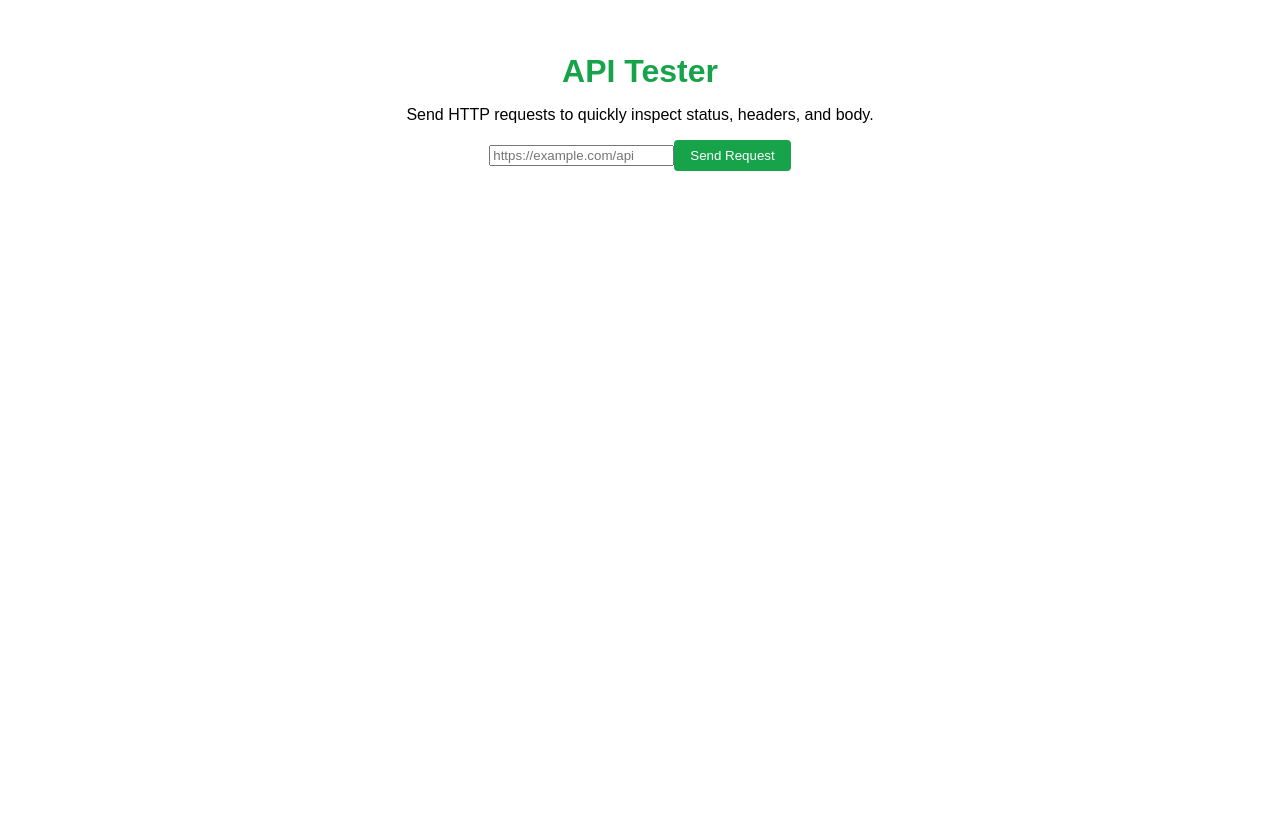
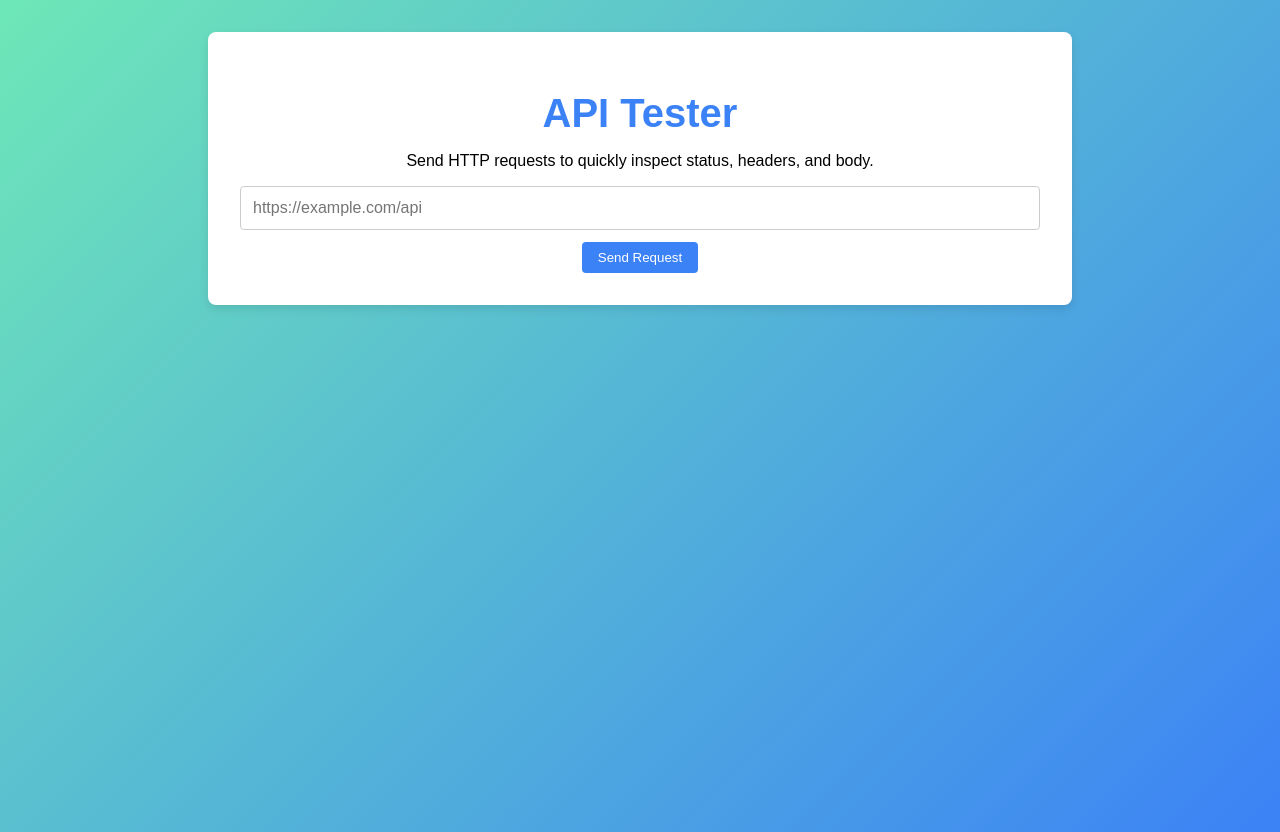
Before and after one commit to Ritwik-Shandilya/WebhookMirror, a React (Vite) app in the folder frontend/: page /api-test in a window 1280 px wide. Before the commit the page ends 800 px from the top, so only its background shows below. Built offline with nearby package versions, Linux system fonts and the light colour scheme.

Commit message:
style: enhance UI with vibrant theme

```diff
--- a/frontend/src/index.css
+++ b/frontend/src/index.css
@@ -2,44 +2,52 @@ body {
   font-family: Arial, sans-serif;
   margin: 0;
   padding: 0;
-  background-color: #fff;
+  min-height: 100vh;
+  background: linear-gradient(135deg, #6ee7b7, #3b82f6);
 }
 
 .container {
   padding: 2rem;
-  max-width: 600px;
-  margin: 0 auto;
+  max-width: 800px;
+  margin: 2rem auto;
   text-align: center;
+  background: #fff;
+  border-radius: 8px;
+  box-shadow: 0 4px 10px rgba(0,0,0,0.1);
 }
 
 .header {
-  font-size: 2rem;
+  font-size: 2.5rem;
   font-weight: bold;
   margin-bottom: 0.5rem;
-  color: #16a34a;
+  color: #3b82f6;
 }
 
 .btn {
-  background-color: #16a34a;
+  background-color: #3b82f6;
   color: #fff;
   border: none;
   padding: 0.5rem 1rem;
   border-radius: 4px;
   cursor: pointer;
+  display: inline-block;
 }
 
 .btn:hover {
-  background-color: #15803d;
+  background-color: #2563eb;
 }
 
-textarea.url-box {
+.url-box {
   width: 100%;
-  max-width: 500px;
-  min-height: 60px;
-  padding: 0.5rem;
+  max-width: 100%;
+  min-height: 40px;
+  padding: 0.75rem;
   border: 1px solid #ccc;
   border-radius: 4px;
   resize: none;
+  font-size: 1rem;
+  margin-bottom: 0.75rem;
+  box-sizing: border-box;
 }
 
 button:disabled {
@@ -111,3 +119,23 @@ button:disabled {
   font-size: 0.85rem;
   overflow-x: auto;
 }
+.mb-2 { margin-bottom: 0.5rem; }
+.mb-4 { margin-bottom: 1rem; }
+.mt-2 { margin-top: 0.5rem; }
+.block { display: block; }
+.option-card h2 {
+  font-size: 1.25rem;
+  font-weight: 600;
+  margin: 0 0 0.25rem;
+}
+.font-semibold { font-weight: 600; }
+.text-xl { font-size: 1.25rem; }
+.text-2xl { font-size: 1.5rem; }
+.text-sm { font-size: 0.875rem; }
+.font-mono { font-family: monospace; }
+.border { border: 1px solid #ccc; }
+.rounded { border-radius: 4px; }
+.p-2 { padding: 0.5rem; }
+.p-3 { padding: 0.75rem; }
+.space-y-2 > * + * { margin-top: 0.5rem; }
+.whitespace-pre-wrap { white-space: pre-wrap; }
--- a/frontend/src/pages/ApiTesterPage.tsx
+++ b/frontend/src/pages/ApiTesterPage.tsx
@@ -30,7 +30,7 @@ const ApiTesterPage: React.FC = () => {
         onChange={e => setTestUrl(e.target.value)}
         placeholder="https://example.com/api"
       />
-      <button onClick={testApi} className="btn mt-2">Send Request</button>
+      <button onClick={testApi} className="btn">Send Request</button>
       {testResult && (
         <div className="status mt-2">
           <p>Status: {testResult.status}</p>
--- a/frontend/src/pages/LandingPage.tsx
+++ b/frontend/src/pages/LandingPage.tsx
@@ -5,12 +5,12 @@ const LandingPage: React.FC = () => (
   <div className="container">
     <h1 className="header">Webhook Mirror</h1>
     <p className="mb-4">WebhookMirror helps you debug webhooks and test APIs. Choose a tool below to get started.</p>
-    <Link to="/webhook" className="option-card block">
-      <h2 className="text-xl font-semibold mb-1">Webhook Endpoint</h2>
+    <Link to="/webhook" className="option-card block mb-2">
+      <h2>Webhook Endpoint</h2>
       <p>Generate a unique URL to capture and inspect webhook requests.</p>
     </Link>
     <Link to="/api-test" className="option-card block">
-      <h2 className="text-xl font-semibold mb-1">API Tester</h2>
+      <h2>API Tester</h2>
       <p>Send simple HTTP requests and view the responses instantly.</p>
     </Link>
   </div>
```
